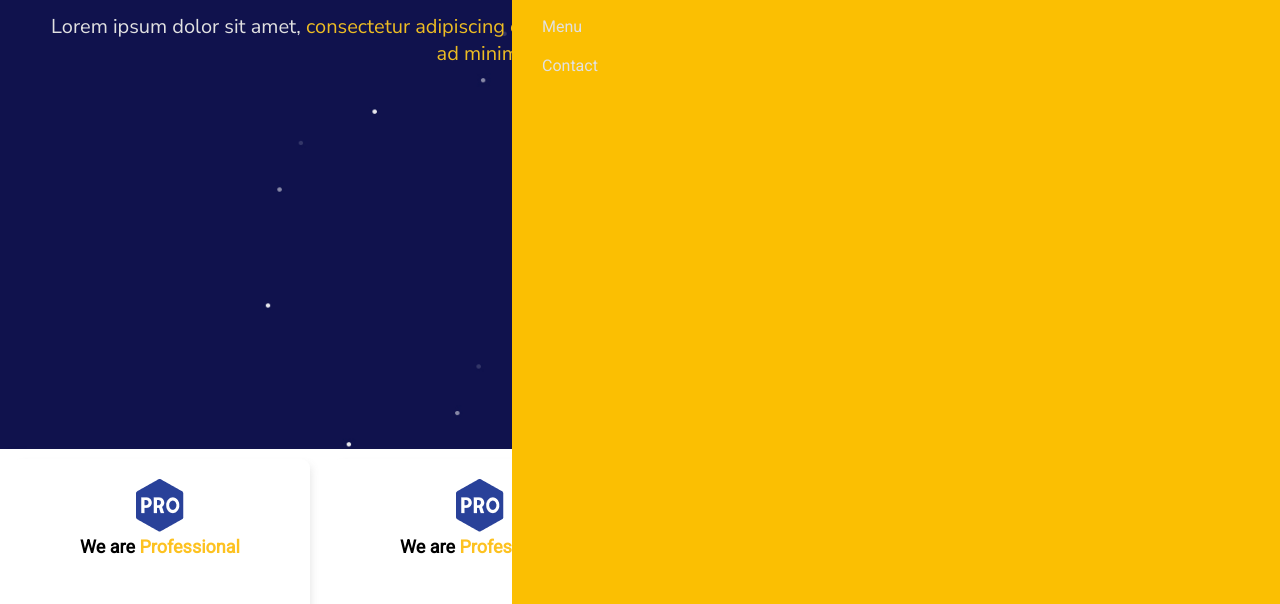
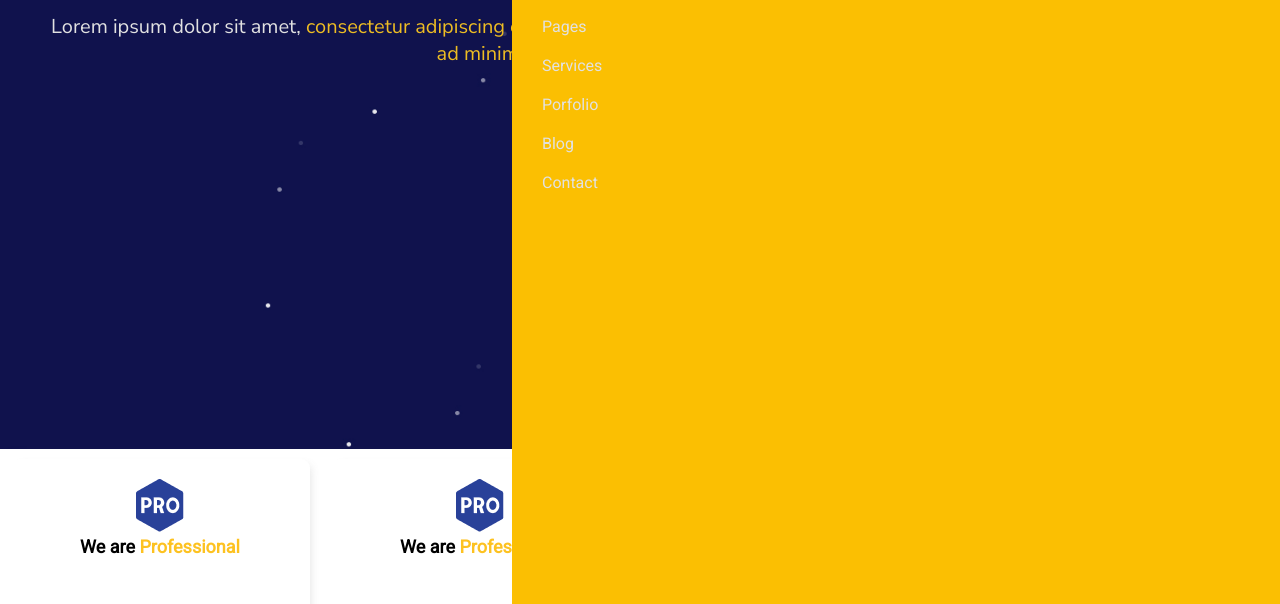
Before and after one commit to belloemmanuel/Deltify---Responsive-Agency-Landing-Page, a plain HTML site: page index.html in a window 1280 px wide. Both pictures are taken after a click on the picture 1220 px from the left and 70 px from the top of the page. Shown: the part 164-768 px from the top of the page. Drawn offline with Linux system fonts and the light colour scheme; a web font is replaced by a local one.

Commit message:
reps nav updated

```diff
--- a/index.html
+++ b/index.html
@@ -28,7 +28,10 @@
               <ul>
                 <li><a href="#">Home</a></li>
                 <li><a href="#">About</a></li>
-                <li><a href="#">Menu</a></li>
+                <li><a href="#">Pages</a></li>
+                <li><a href="#">Services</a></li>
+                <li><a href="#">Porfolio</a></li>
+                <li><a href="#">Blog</a></li>
                 <li><a href="#">Contact</a></li>
               </ul>
             </div>
```
